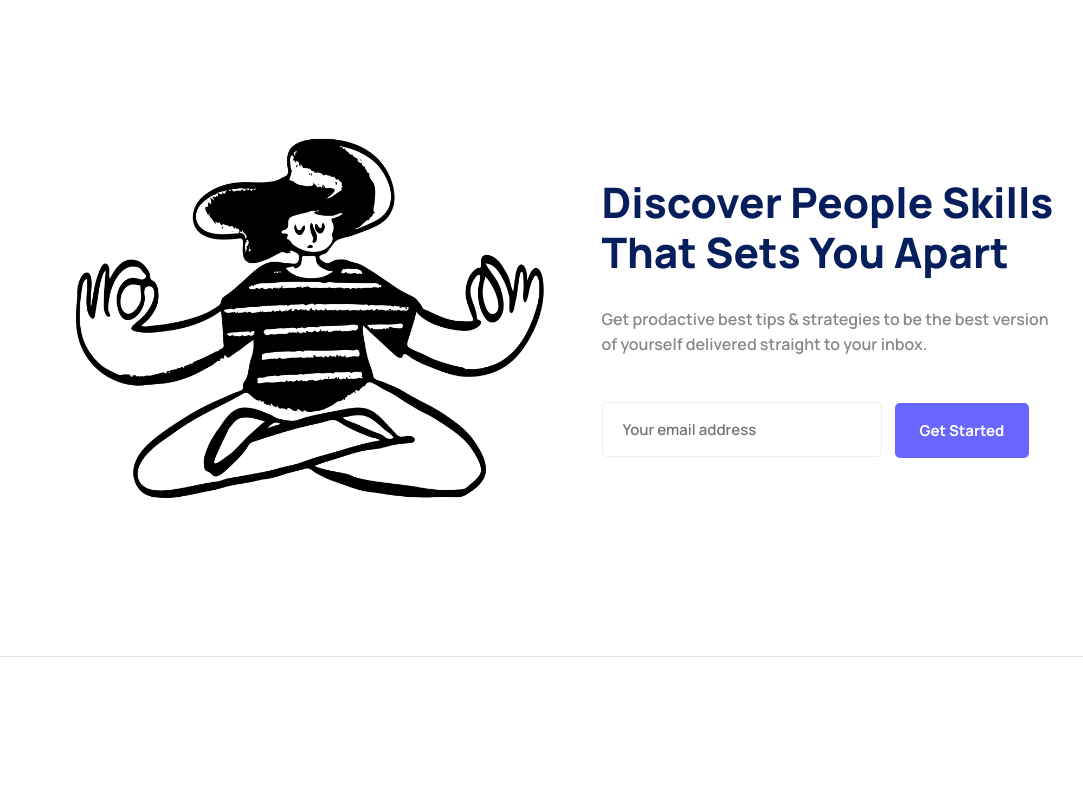
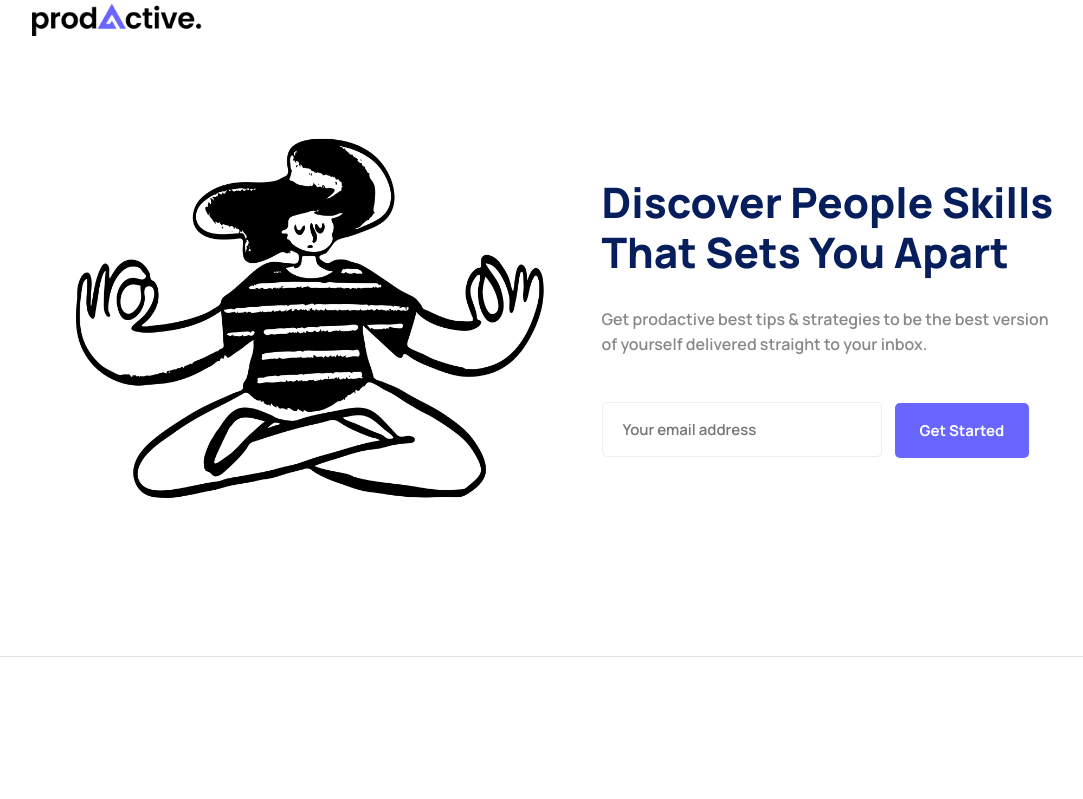
Before and after one commit to TheSundayOrg/prodactivewebsite, a plain HTML site: page index.html in a window 1280 px wide. Shown: the top 799 px of the page, without its empty margins (46-1129 px from the left). Drawn offline with Linux system fonts and the light colour scheme.

Commit message:
added logo in nav bar

```diff
--- a/index.html
+++ b/index.html
@@ -48,7 +48,7 @@
                         <!-- Start Navbar -->
                         <nav class="navbar navbar-expand-lg">
                             <a class="navbar-brand style3" href="index.html">
-                                <img src="">
+                                <img src="/assets/images/PA - black text transparent cropped png.png">
                             </a>
                         </nav>
                         <!-- End Navbar -->
```
Also changed, not shown: assets/images/PA - black text transparent cropped png.png (added).
